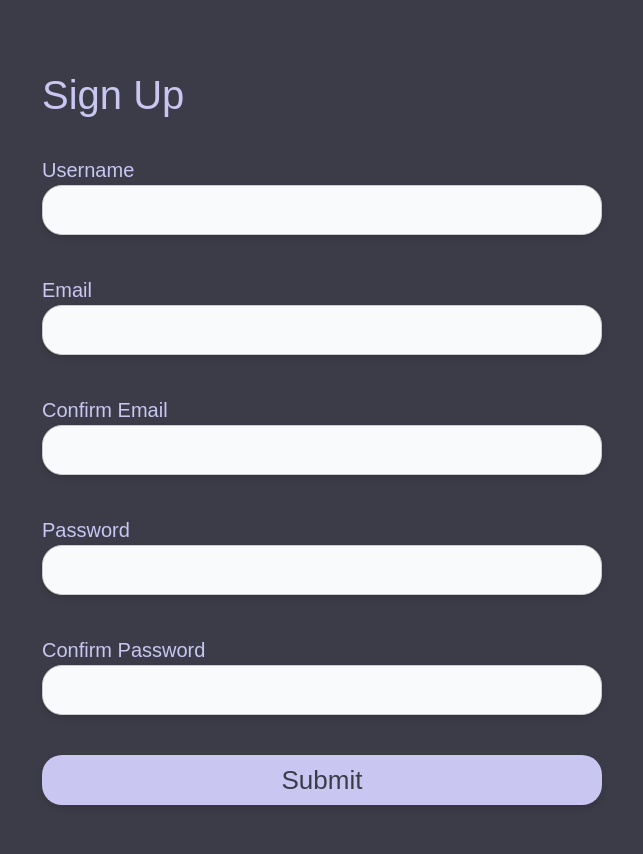
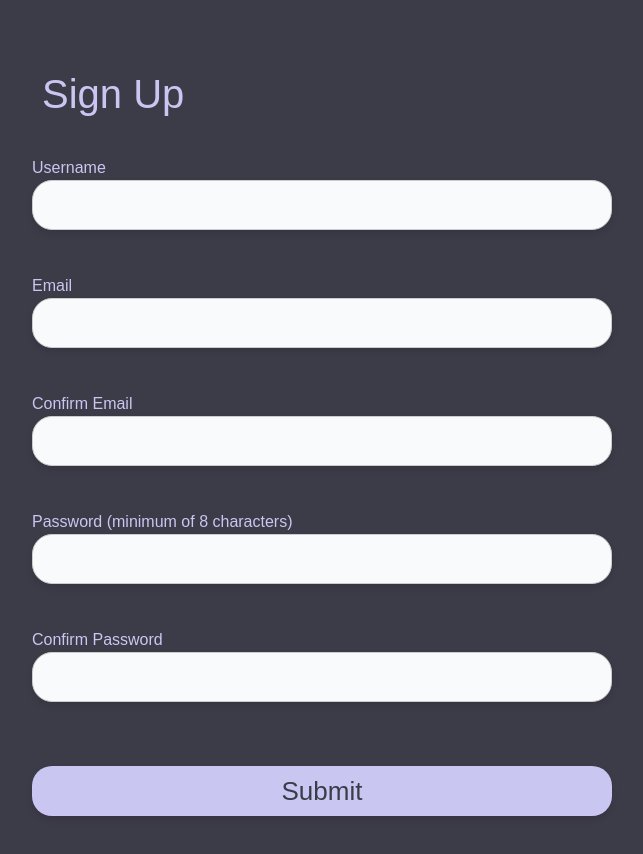
Before and after one commit to anthony-spedaliere/ad_project, a React (Vite) app: page /signup in a window 1280 px wide. Shown: the top 854 px of the page, without its empty margins (318-961 px from the left). Built offline with nearby package versions, Linux system fonts and the light colour scheme; no server answers.

Commit message:
Reformatted the signup page and added react-hook-form validation.

```diff
--- a/package.json
+++ b/package.json
@@ -17,6 +17,7 @@
     "axios": "^1.7.2",
     "react": "^18.2.0",
     "react-dom": "^18.2.0",
+    "react-hook-form": "^7.52.0",
     "react-icons": "^5.2.1",
     "react-redux": "^9.1.2",
     "react-router-dom": "^6.23.1",
--- a/src/components/SignupForm.jsx
+++ b/src/components/SignupForm.jsx
@@ -1,10 +1,15 @@
 import styled from "styled-components";
 
 // components
+import { useForm } from "react-hook-form";
+
 import StyledContainer from "../ui/StyledContainer";
 import StyledHeader from "../ui/StyledHeader";
 import StyledInput from "../ui/StyledInput";
 import StyledButton from "../ui/StyledButton";
+import FormRow from "../ui/FormRow";
+
+// Email regex: /\S+@\S+\.\S+/
 
 const FullScreenContainer = styled.div`
   display: flex;
@@ -15,11 +20,22 @@ const FullScreenContainer = styled.div`
   margin: 4rem;
 `;
 
+const Label = styled.label`
+  font-weight: 500;
+`;
+
 function SignupForm() {
+  const { register, formState, getValues, handleSubmit } = useForm();
+  const { errors } = formState;
+
+  function onSubmit(data) {
+    console.log(data);
+  }
+
   return (
     <>
       <FullScreenContainer>
-        <form>
+        <form onSubmit={handleSubmit(onSubmit)}>
           <StyledContainer $width="60rem" $bgColor="var(--background-color)">
             <StyledContainer
               $bgColor="var(--background-color)"
@@ -31,48 +47,90 @@ function SignupForm() {
               </StyledHeader>
             </StyledContainer>
 
-            <StyledContainer $bgColor="var(--background-color)" $rowGap="none">
-              <StyledHeader $fontSize="2rem" $fontWeight="400">
-                Username
-              </StyledHeader>
-              <StyledInput />
-            </StyledContainer>
+            <FormRow label="Username" error={errors?.username?.message}>
+              <StyledInput
+                type="text"
+                id="username"
+                {...register("username", {
+                  required: "This field is required.",
+                })}
+              />
+            </FormRow>
 
-            <StyledContainer $bgColor="var(--background-color)" $rowGap="none">
-              <StyledHeader $fontSize="2rem" $fontWeight="400">
-                Email
-              </StyledHeader>
-              <StyledInput />
-            </StyledContainer>
+            <FormRow label="Email" error={errors?.email?.message}>
+              <StyledInput
+                type="email"
+                id="email"
+                {...register("email", {
+                  required: "This field is required.",
+                  pattern: {
+                    value: /\S+@\S+\.\S+/,
+                    message: "Please provide a valid email address.",
+                  },
+                })}
+              />
+            </FormRow>
 
-            <StyledContainer $bgColor="var(--background-color)" $rowGap="none">
-              <StyledHeader $fontSize="2rem" $fontWeight="400">
-                Confirm Email
-              </StyledHeader>
-              <StyledInput />
-            </StyledContainer>
+            <FormRow
+              label="Confirm Email"
+              error={errors?.confirmEmail?.message}
+            >
+              <StyledInput
+                type="email"
+                id="confirmEmail"
+                {...register("confirmEmail", {
+                  required: "This field is required.",
+                  pattern: {
+                    value: /\S+@\S+\.\S+/,
+                    message: "Please provide a valid email address.",
+                  },
+                  validate: (value) =>
+                    value === getValues().email || "Emails need to match.",
+                })}
+              />
+            </FormRow>
 
-            <StyledContainer $bgColor="var(--background-color)" $rowGap="none">
-              <StyledHeader $fontSize="2rem" $fontWeight="400">
-                Password
-              </StyledHeader>
-              <StyledInput />
-            </StyledContainer>
+            <FormRow
+              label="Password (minimum of 8 characters)"
+              error={errors?.password?.message}
+            >
+              <StyledInput
+                type="password"
+                id="password"
+                {...register("password", {
+                  required: "This field is required.",
+                  minLength: {
+                    value: 8,
+                    message: "Password needs a minimum of 8 characters.",
+                  },
+                })}
+              />
+            </FormRow>
 
-            <StyledContainer $bgColor="var(--background-color)" $rowGap="none">
-              <StyledHeader $fontSize="2rem" $fontWeight="400">
-                Confirm Password
-              </StyledHeader>
-              <StyledInput />
-            </StyledContainer>
+            <FormRow
+              label="Confirm Password"
+              error={errors?.confirmPassword?.message}
+            >
+              <StyledInput
+                type="password"
+                id="confirmPassword"
+                {...register("confirmPassword", {
+                  required: "This field is required.",
+                  validate: (value) =>
+                    value === getValues().password ||
+                    "Passwords need to match.",
+                })}
+              />
+            </FormRow>
 
-            <StyledContainer $bgColor="var(--background-color)" $rowGap="none">
+            <FormRow>
               <StyledButton
                 $bgColor="var(--brand-color)"
                 $textColor="var(--background-color)"
                 $hoverBgColor="#B5B3DE"
+                $marginTop="2rem"
               ></StyledButton>
-            </StyledContainer>
+            </FormRow>
           </StyledContainer>
         </form>
       </FullScreenContainer>
@@ -81,3 +139,91 @@ function SignupForm() {
 }
 
 export default SignupForm;
+
+{
+  /* <StyledContainer $bgColor="var(--background-color)" $rowGap="none">
+              <StyledHeader
+                $fontSize="2rem"
+                $fontWeight="400"
+                // error={errors?.username?.message}
+              >
+                Username
+              </StyledHeader>
+              <StyledInput
+                type="text"
+                id="username"
+                {...register("username", {
+                  required: "This field is required.",
+                })}
+              />
+            </StyledContainer> */
+}
+
+{
+  /* <StyledContainer $bgColor="var(--background-color)" $rowGap="none">
+  <StyledHeader $fontSize="2rem" $fontWeight="400">
+    Email
+  </StyledHeader>
+  <StyledInput
+    type="email"
+    id="email"
+    {...register("email", {
+      required: "This field is required.",
+      pattern: {
+        value: /\S+@\S+\.\S+/,
+        message: "Please provide a valid email address.",
+      },
+    })}
+  />
+</StyledContainer>
+
+<StyledContainer $bgColor="var(--background-color)" $rowGap="none">
+  <StyledHeader $fontSize="2rem" $fontWeight="400">
+    Confirm Email
+  </StyledHeader>
+  <StyledInput
+    type="email"
+    id="confirmEmail"
+    {...register("confirmEmail", {
+      required: "This field is required.",
+      pattern: {
+        value: /\S+@\S+\.\S+/,
+        message: "Please provide a valid email address.",
+      },
+    })}
+  />
+</StyledContainer>
+
+<StyledContainer $bgColor="var(--background-color)" $rowGap="none">
+  <StyledHeader $fontSize="2rem" $fontWeight="400">
+    {"Password (minimum of 8 characters)"}
+  </StyledHeader>
+  <StyledInput
+    type="password"
+    id="password"
+    {...register("password", {
+      required: "This field is required.",
+      minLength: {
+        value: 8,
+        message: "Password needs a minimum of 8 characters.",
+      },
+    })}
+  />
+</StyledContainer>
+
+<StyledContainer $bgColor="var(--background-color)" $rowGap="none">
+  <StyledHeader $fontSize="2rem" $fontWeight="400">
+    Confirm Password
+  </StyledHeader>
+  <StyledInput
+    type="password"
+    id="confirmPassword"
+    {...register("confirmPassword", {
+      required: "This field is required.",
+      validate: (value) =>
+        value === getValues().password ||
+        "Passwords need to match.",
+    })}
+  />
+</StyledContainer> */
+}
--- a/src/styles/GlobalStyles.js
+++ b/src/styles/GlobalStyles.js
@@ -6,6 +6,7 @@ const GlobalStyles = createGlobalStyle`
 
     --brand-color: #C9C7F2;
     --background-color: #3C3B48;
+    --red-color: #BA5F5F;
 
     --color-grey-0: #fff;
     --color-grey-50: #f9fafb;
--- /dev/null
+++ b/src/ui/FormRow.jsx
@@ -0,0 +1,38 @@
+import styled from "styled-components";
+
+const StyledFormRow = styled.div`
+  display: grid;
+  align-items: center;
+  grid-template-columns: 1fr;
+
+  padding: 1.2rem 0;
+
+  &:first-child {
+    padding-top: 0;
+  }
+
+  &:last-child {
+    padding-bottom: 0;
+  }
+`;
+
+const Label = styled.label`
+  font-weight: 500;
+`;
+
+const Error = styled.span`
+  font-size: 1.4rem;
+  color: var(--red-color);
+`;
+
+function FormRow({ label, error, children }) {
+  return (
+    <StyledFormRow>
+      {label && <Label htmlFor={children.props.id}>{label}</Label>}
+      {children}
+      {error && <Error>{error}</Error>}
+    </StyledFormRow>
+  );
+}
+
+export default FormRow;
--- a/src/ui/StyledButton.jsx
+++ b/src/ui/StyledButton.jsx
@@ -4,6 +4,7 @@ import styled from "styled-components";
 const StyledButton = styled.button`
   width: ${(props) => props.width || "auto"};
   height: ${(props) => props.height || "5rem"};
+  margin-top: ${(props) => props.$marginTop || "none"};
   background-color: ${(props) => props.$bgColor || "#35343F"};
   box-shadow: ${(props) =>
     props.dropShadow || "0px 4px 6px rgba(0, 0, 0, 0.1)"};
```
Also changed, not shown: 1 other file (tests, documents, lock files or other folders).
